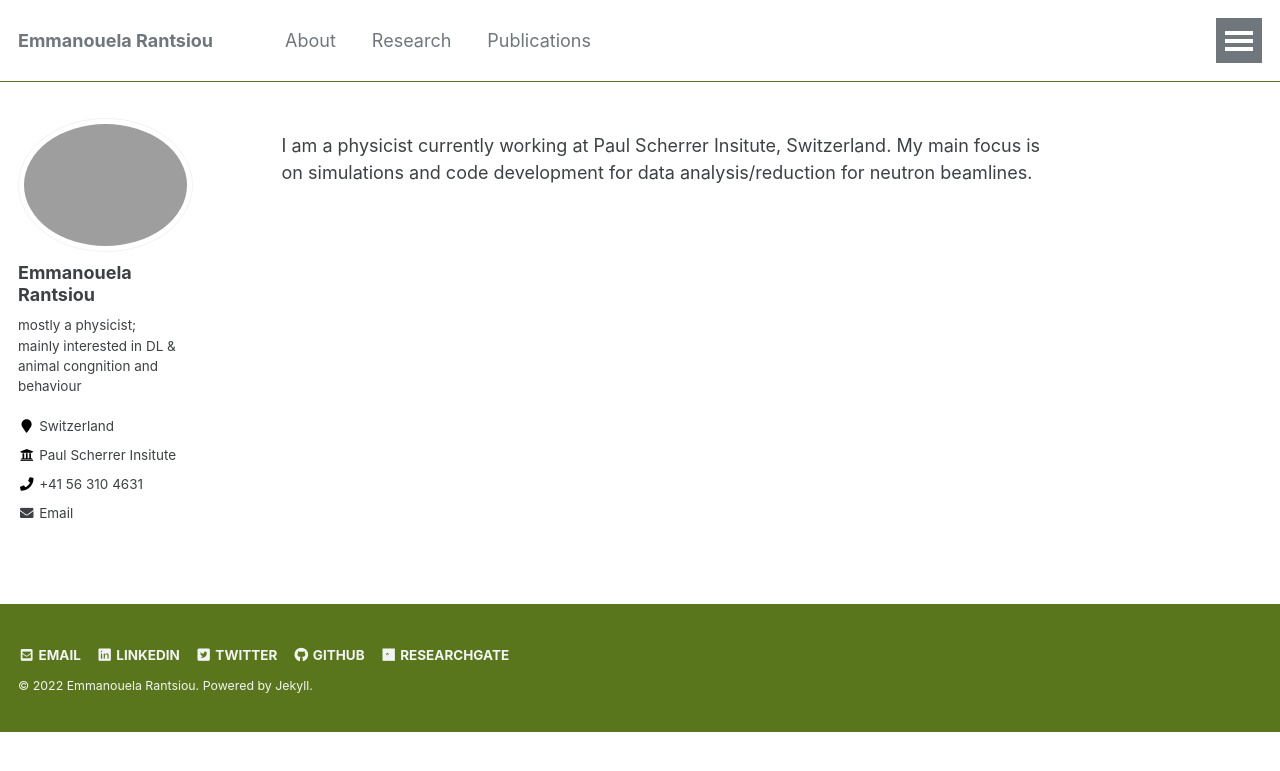
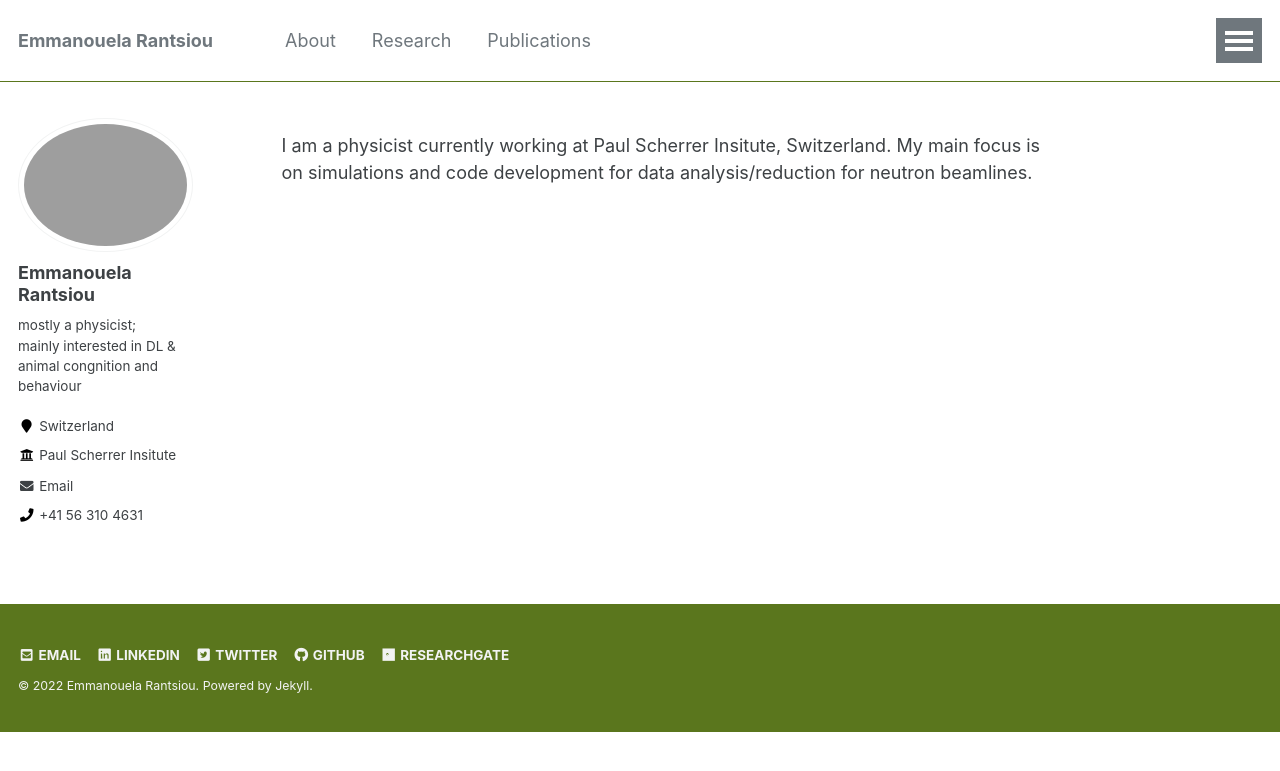
Before and after one commit to emmarant/emmarant.github.io, a Jekyll site: the page built from _pages/intro.md, in a window 1280 px wide. Shown: the top 771 px of the page. Built offline with Jekyll 4.4.1, drawn with Linux system fonts in a browser that asks for light colours.

Commit message:
Update author-profile.html

```diff
--- a/_includes/author-profile.html
+++ b/_includes/author-profile.html
@@ -28,14 +28,14 @@
       {% if author.employer %}
         <li><a href="https://www.psi.ch"><i class="fa fa-fw fa-university" aria-hidden="true"></i> {{ author.employer }}</a></li>
       {% endif %}
-      {% if author.telephone %}
-        <li><i class="fa fa-fw fa-phone" aria-hidden="true"></i> {{ author.telephone }}</li>
-      {% endif %}
       {% if author.uri %}
         <li><a href="{{ author.uri }}"><i class="fas fa-fw fa-link" aria-hidden="true"></i> {{ site.data.ui-text[site.locale].website_label | default: "Website" }}</a></li>
       {% endif %}
       {% if author.email %}
         <li><a href="mailto:{{ author.email }}"><i class="fas fa-fw fa-envelope" aria-hidden="true"></i> {{ site.data.ui-text[site.locale].email_label | default: "Email" }}</a></li>
+      {% endif %}
+      {% if author.telephone %}
+        <li><i class="fa fa-fw fa-phone" aria-hidden="true"></i> {{ author.telephone }}</li>
       {% endif %}
       {% if author.keybase %}
         <li><a href="https://keybase.io/{{ author.keybase }}"><i class="fas fa-fw fa-key" aria-hidden="true"></i> Keybase</a></li>
```
